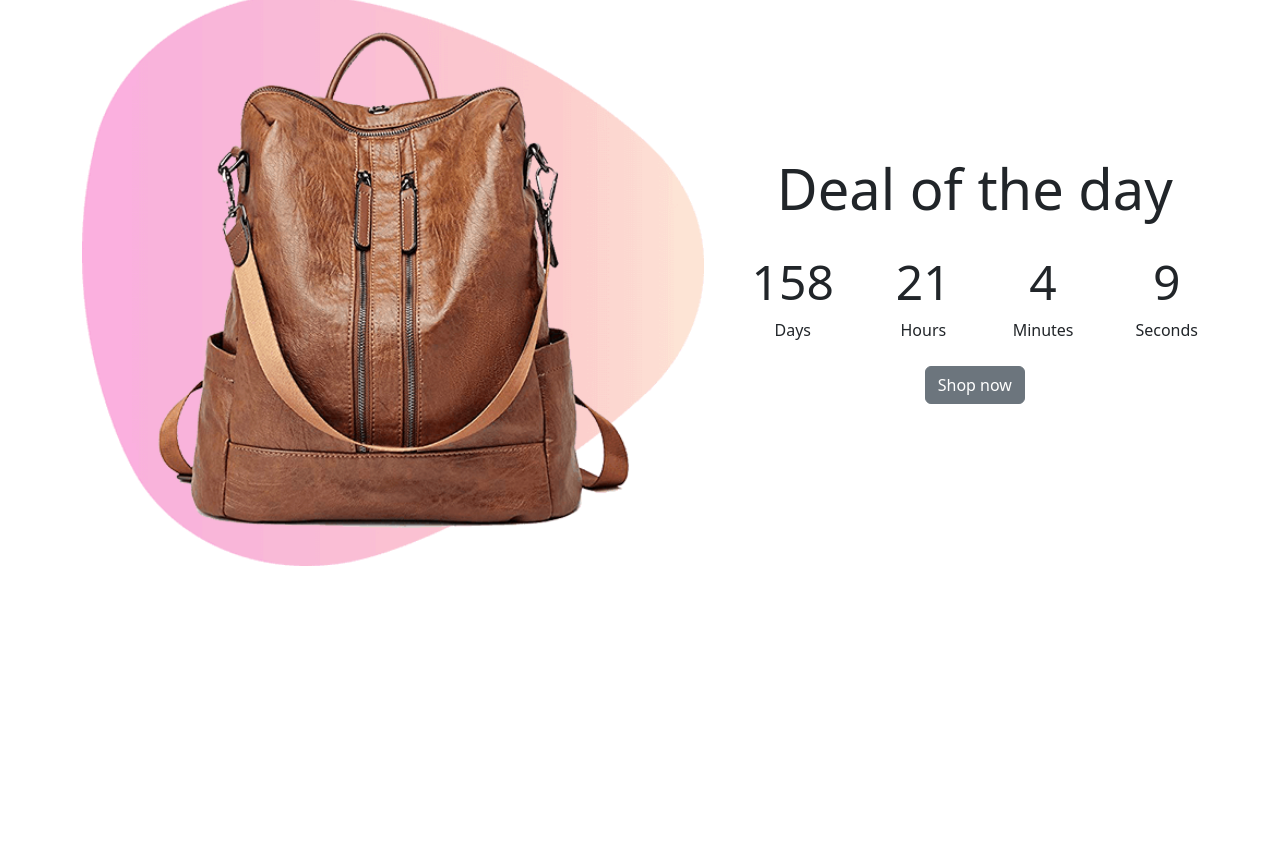
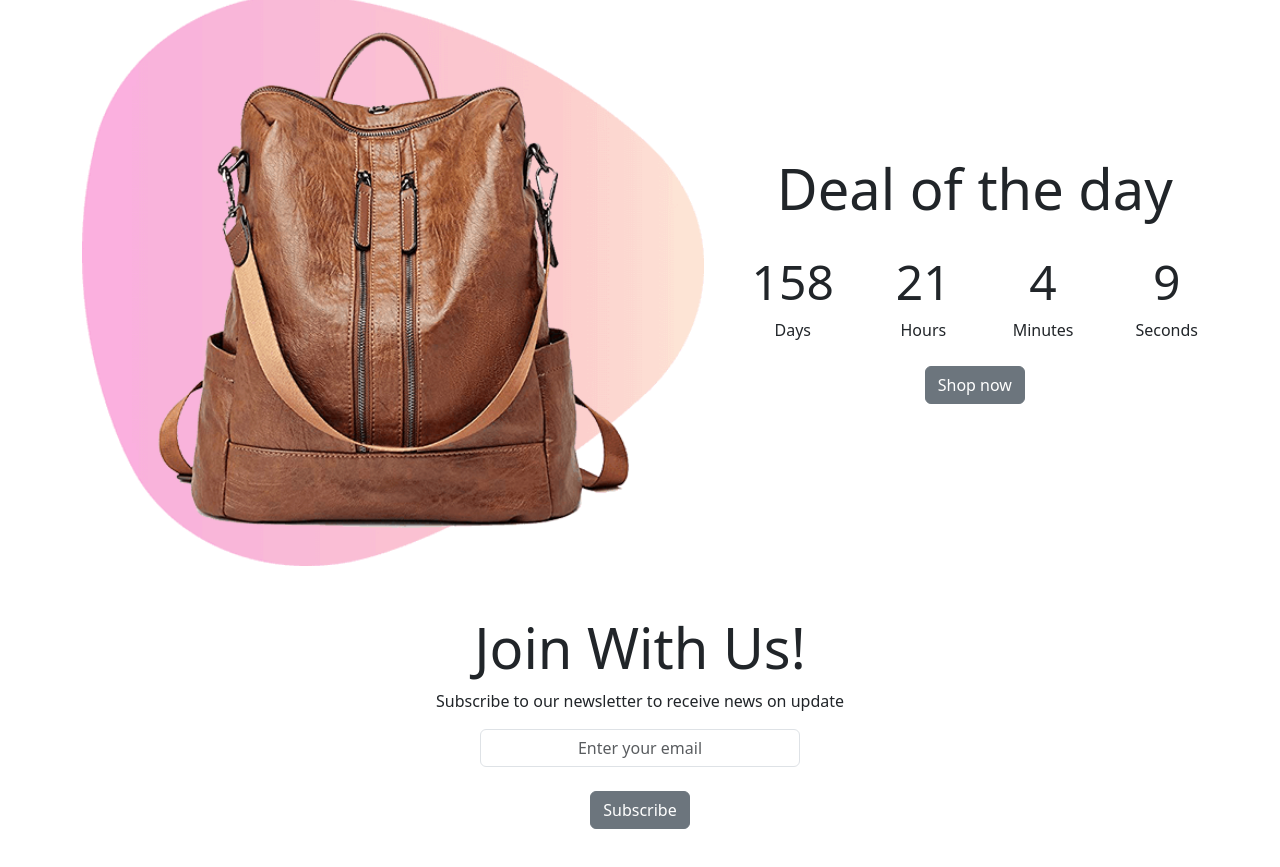
Before and after one commit to rafiurrafi/yellow-ecommerce, a React (Create React App) app: page / in a window 1280 px wide. Shown: the part 1963-2830 px from the top of the page. Before the commit the page ends 2577 px from the top, so only its background shows below. Built offline with nearby package versions, Linux system fonts and the light colour scheme.

Commit message:
added subscription component to add email

```diff
--- a/src/app.jsx
+++ b/src/app.jsx
@@ -4,6 +4,7 @@
 import Header from "./components/header/header.component";
 import OfferEnding from "./components/offer-ending/offer-ending.component";
 import Slider from "./components/slider/slider.component";
+import Subscription from "./components/subscription/subscribe.component";
 
 const App = () => {
   return (
@@ -14,6 +15,7 @@
       <FeaturedProducts />
       <DirectoryCard />
       <OfferEnding />
+      <Subscription />
     </div>
   );
 };
--- /dev/null
+++ b/src/components/subscription/subscribe.component.jsx
@@ -0,0 +1,16 @@
+const Subscription = () => {
+  return (
+    <div className="subcription text-center my-5">
+      <h4 className="display-4">Join With Us!</h4>
+      <p>Subscribe to our newsletter to receive news on update</p>
+      <input
+        type="text"
+        placeholder="Enter your email"
+        className="text-center form-control w-25 mx-auto mb-4"
+      />
+      <button className="btn btn-secondary">Subscribe</button>
+    </div>
+  );
+};
+
+export default Subscription;
```
Also changed, not shown: src/components/subscribe/subscribe.component.jsx (deleted).
